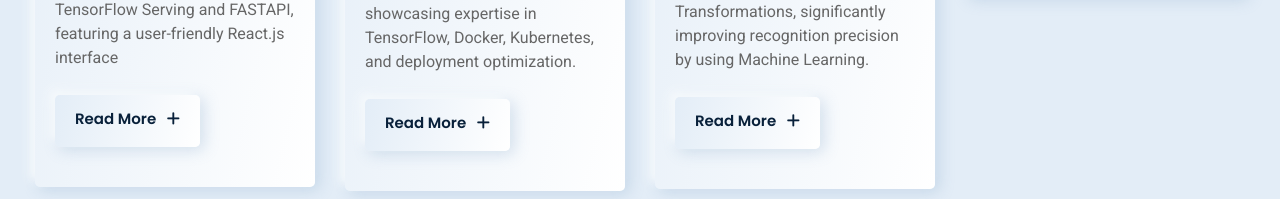
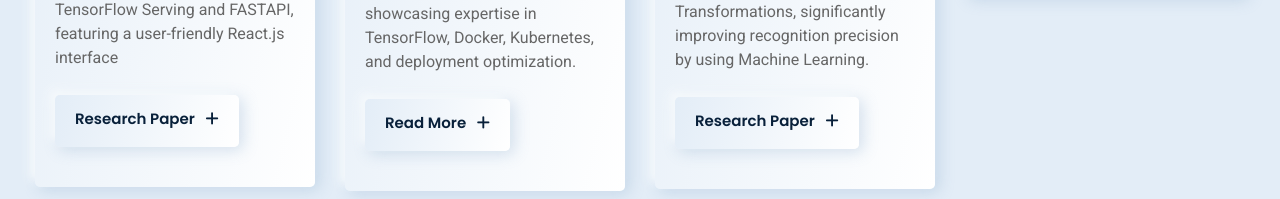
Before and after one commit to S-HEMANTH-REDDY/Portfolio_HR, a plain HTML site: page index.html in a window 1280 px wide. Shown: the part 2336-2535 px from the top of the page. Drawn offline with Linux system fonts and the light colour scheme.

Commit message:
Update index.html

```diff
--- a/index.html
+++ b/index.html
@@ -235,7 +235,7 @@
 							<p class="apihu-port-single-service-text">
 								Achieved 98% training accuracy with a CNN-based plant disease detection system on a 20,000-image dataset. Implemented data augmentation and TensorFlow pipeline for enhanced model generalization. Deployed on Google Cloud in real-time with TensorFlow Serving and FASTAPI, featuring a user-friendly React.js interface
 								</p>
-							<a class="apihu-port-single-service-btn" href="#">Read More <i class="fas fa-plus"></i></a>
+							<a class="apihu-port-single-service-btn" href="https://www.ijisrt.com/assets/upload/files/IJISRT23OCT949.pdf">Research Paper <i class="fas fa-plus"></i></a>
 						</div>
 					</div>
 					<div class="col-xl-3 col-lg-3 col-md-6">
@@ -257,7 +257,7 @@
 							<h3 class="apihu-port-single-service-title"> Public Figure Recognition</h3>
 							<p class="apihu-port-single-service-text">
 								Engineered and deployed a potent Support Vector Machine (SVM) with a 90.24% accuracy in recognizing public figures from web-scraped images. Enhanced facial feature extraction using advanced computer vision techniques like Haar Cascade Classifiers and Wavelet Transformations, significantly improving recognition precision by using Machine Learning.</p>
-							<a class="apihu-port-single-service-btn" href="#">Read More <i class="fas fa-plus"></i></a>
+							<a class="apihu-port-single-service-btn" href="https://www.irjet.net/archives/V10/i10/IRJET-V10I1082.pdf">Research Paper <i class="fas fa-plus"></i></a>
 						</div>
 					</div>
 					<div class="col-xl-3 col-lg-3 col-md-6">
```
